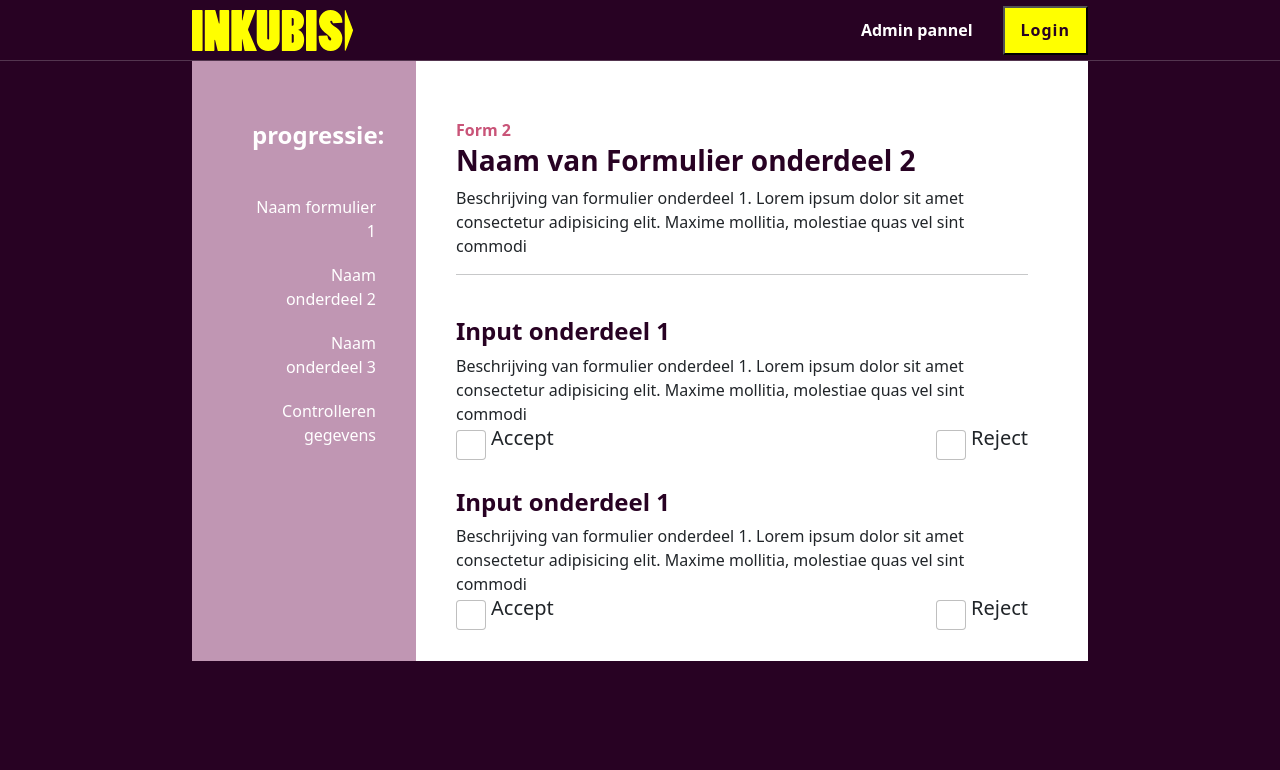
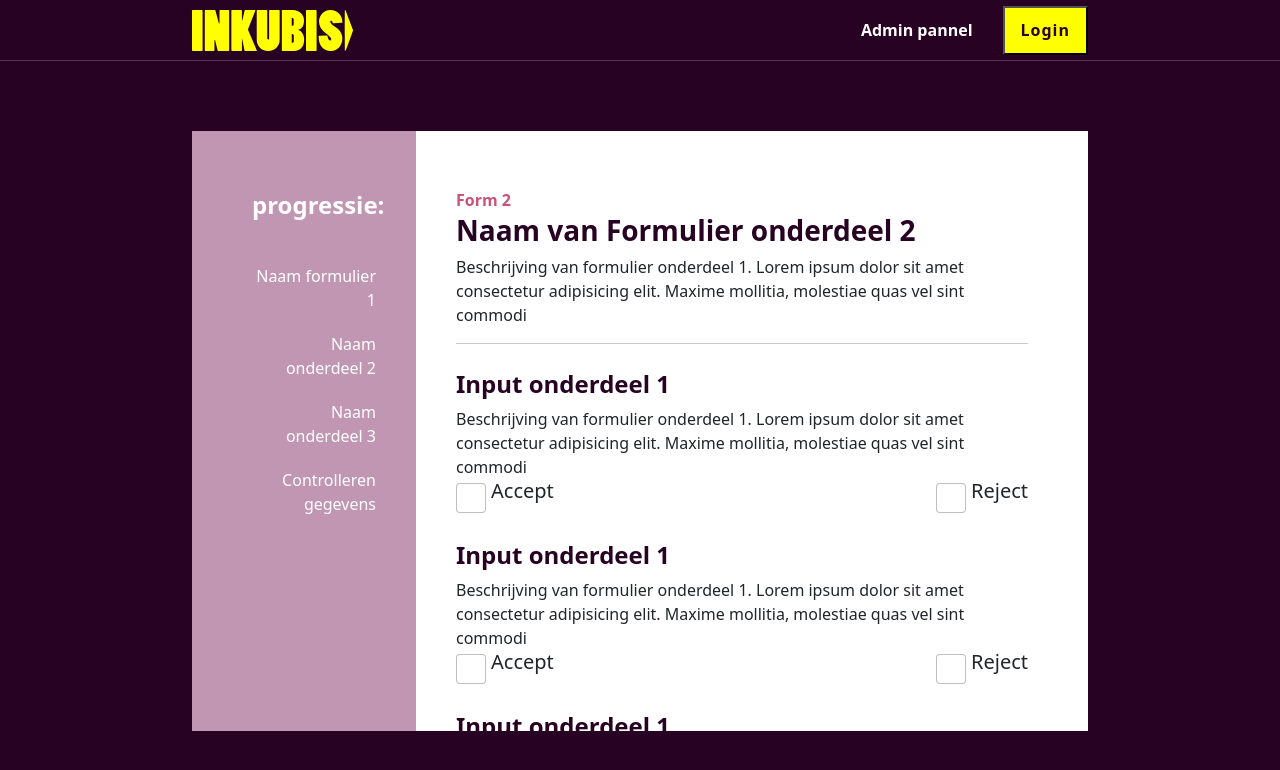
Before and after one commit to kevinvgils/Inkubis-app-frontend, an Angular app: page / in a window 1280 px wide. Shown: the top 770 px of the page. Built offline with nearby package versions, Linux system fonts and the light colour scheme.

Commit message:
Centered form vertically

```diff
--- a/src/app/app.component.css
+++ b/src/app/app.component.css
@@ -57,3 +57,6 @@ main{
   background-color: #280223;
   min-height: calc(100vh - 61px);
 }
+  main .content{
+    min-height: inherit;
+  }
--- a/src/app/components/form/form.component.css
+++ b/src/app/components/form/form.component.css
@@ -1,3 +1,8 @@
+.formWrap{
+  min-height: calc(100vh - 61px);
+  display: flex;
+  align-items: center;
+}
 .form {
   background-color: #ffffff;
   height: 75vh;
@@ -31,6 +36,9 @@
       .formMain .card-body {
         padding: 0;
       }
+      .formMain .formHeader hr{
+        margin-bottom: 0px;
+      }
       .formMain .formMainContent .card{
         margin-top: 30px;
       }
--- a/src/app/components/form/form.component.html
+++ b/src/app/components/form/form.component.html
@@ -1,3 +1,4 @@
+<div class="formWrap">
     <div class="form">
         <div class="row">
             <!-- Buttons -->
@@ -111,3 +112,4 @@
             </div>
         </div>
     </div>
+</div>
```
Lines whose indentation alone changed are shown as unchanged.
